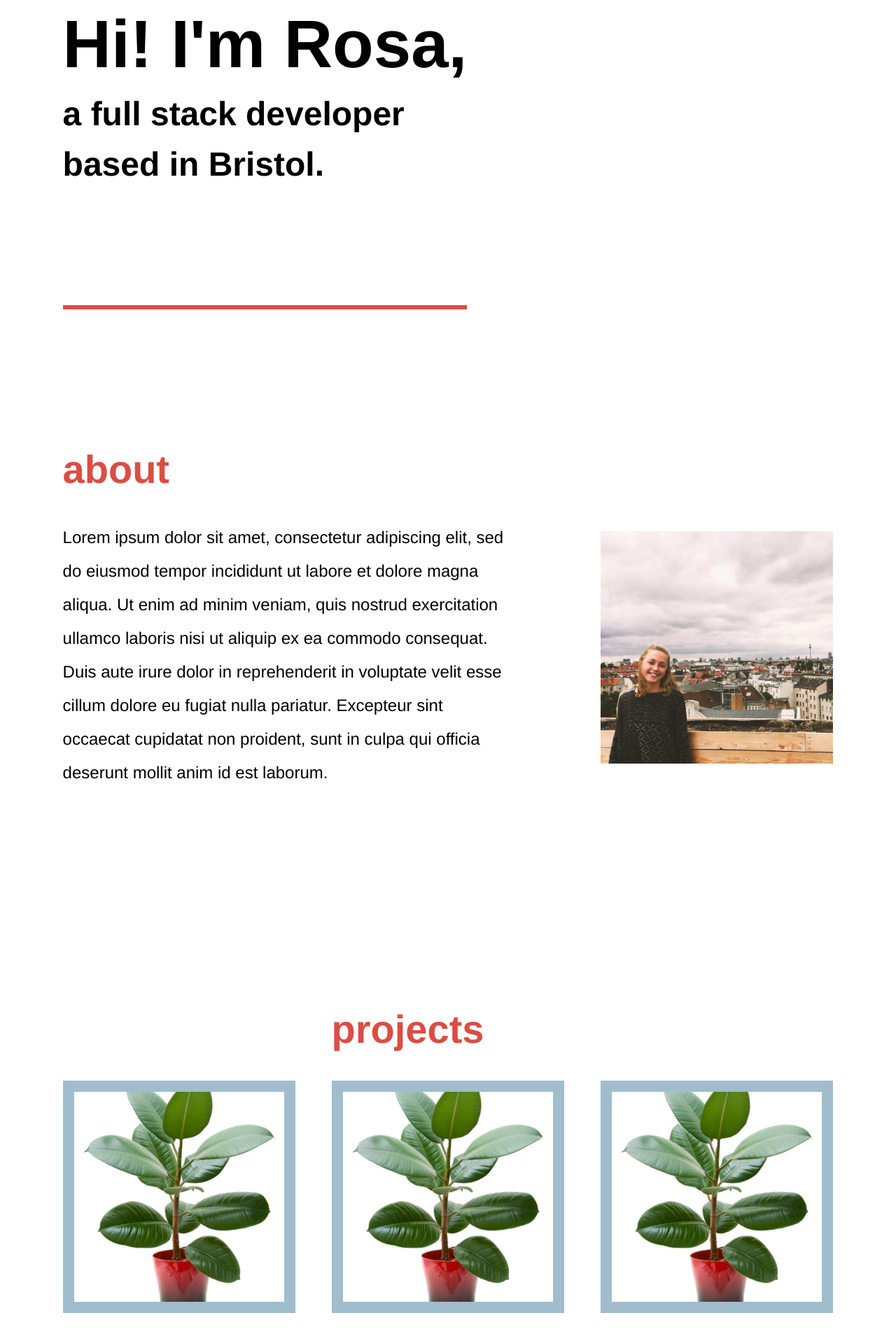
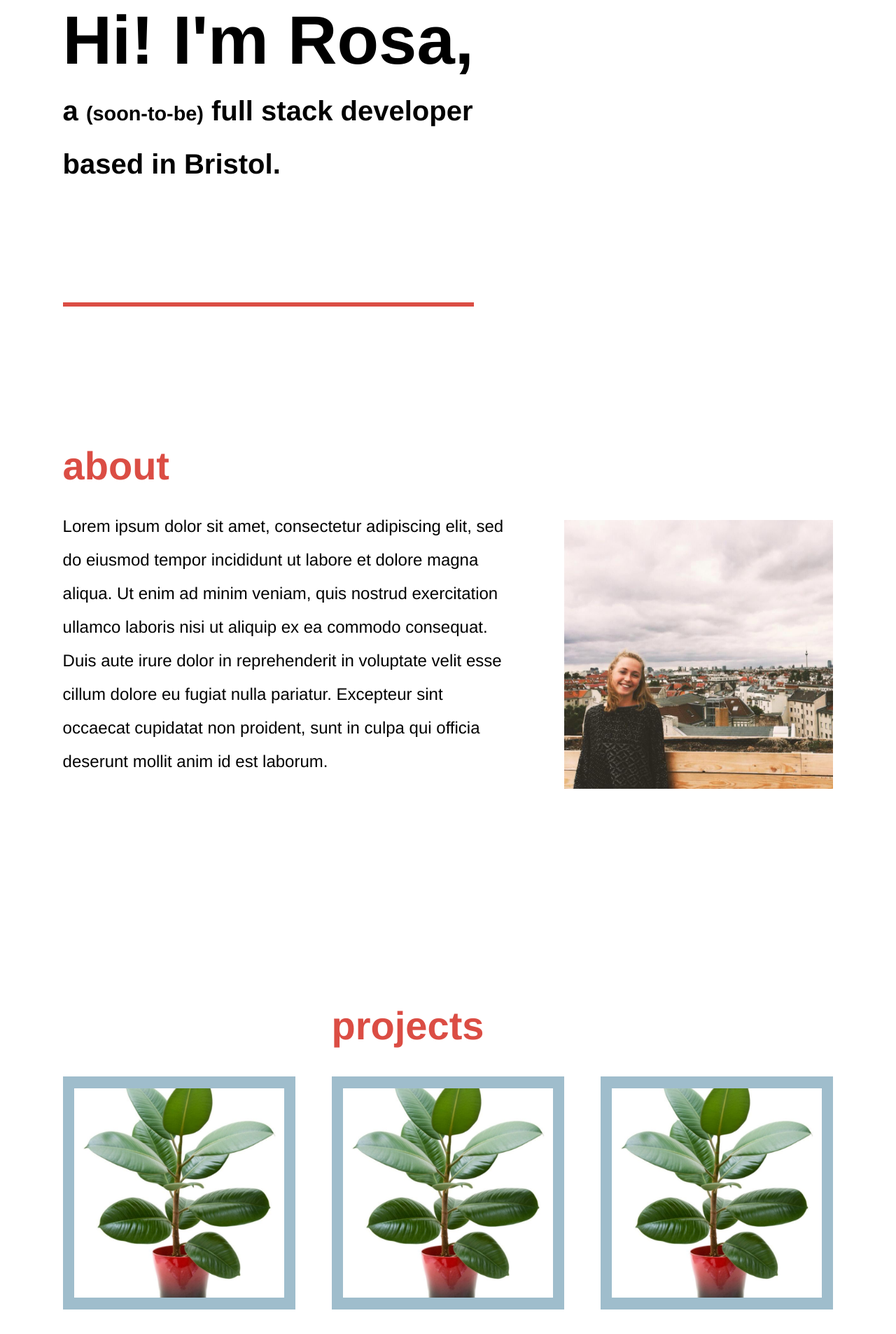
Before and after one commit to ros-a/IO-Academy-Portfolio-Website, a plain HTML site: page index.html in a window 1280 px wide. Shown: the part 273-2179 px from the top of the page at 70% size. Drawn offline with Linux system fonts and the light colour scheme; a web font is replaced by a local one.

Commit message:
added CSS

```diff
--- a/index.html
+++ b/index.html
@@ -25,11 +25,11 @@
     <main>
 
         <section class="homepage">
-        <h1><span class="part1-main-title">Hi! I'm <span class="emphasize-rosa">Rosa,</span></span><br>a full stack developer<br>based in Bristol.</h1>
+            <h1><span class="part1-main-title">Hi! I'm <span class="emphasize-rosa">Rosa,</span></span><br>a <span class="soon-to-be">(soon-to-be)</span> full stack developer<br>based in Bristol.</h1>
         </section>
 
         <section id="about">
-            <h2>about</h2>
+            <h2 class="about-title">about</h2>
             <div class="about-content-container">
                 <p>Lorem ipsum dolor sit amet, consectetur adipiscing elit, sed do eiusmod tempor incididunt ut labore et dolore magna aliqua. Ut enim ad minim veniam, quis nostrud exercitation ullamco laboris nisi ut aliquip ex ea commodo consequat. Duis aute irure dolor in reprehenderit in voluptate velit esse cillum dolore eu fugiat nulla pariatur. Excepteur sint occaecat cupidatat non proident, sunt in culpa qui officia deserunt mollit anim id est laborum.</p>
                 <img class="photo-rosa" src="rosa-placeholder.jpeg" alt="a photo of Rosa">
@@ -40,22 +40,22 @@
             <h2 class="projects-title">projects</h2>
             <div class="projects-container">
                 <div class="projects project1">
-                    <div class="project-image project-image1"></div>
+                    <div class="project-images sproject-image1"></div>
                 </div>
                 <div class="projects project2">
-                    <div class="project-image project-image2"></div>
+                    <div class="project-images project-image2"></div>
                 </div>
                 <div class="projects project3">
-                    <div class="project-image project-image3"></div>
+                    <div class="project-images project-image3"></div>
                 </div>
                 <div class="projects project4">
-                    <div class="project-image project-image4"></div>
+                    <div class="project-images project-image4"></div>
                 </div>
                 <div class="projects project5">
-                    <div class="project-image project-image4"></div>
+                    <div class="project-images project-image4"></div>
                 </div>
                 <div class="projects project6">
-                    <div class="project-image project-image6"></div>
+                    <div class="project-images project-image6"></div>
                 </div>
 
             </div>
--- a/styles.css
+++ b/styles.css
@@ -53,16 +53,20 @@ nav ul li a:hover {
 /* ------------------- homepage ----------------- */
 
 h1 {
-    font-size: 3rem;
+    font-size: 2.5rem;
     line-height: 4.5rem;
     padding-top: 30vh;
 }
 
 .part1-main-title, .emphasize-rosa {
-    font-size: 6rem;
+    font-size: 6.1rem;
     line-height: 8rem;
     border-bottom: 6px solid #DB4D44;
     padding-bottom: 40vh;
+}
+
+.soon-to-be {
+    font-size: 1.8rem;
 }
 
 
@@ -81,6 +85,10 @@ h2 {
     padding: 80px 0 40px 0;
 }
 
+.about-title {
+    padding-bottom: 30px;
+}
+
 p, .email-address {
     font-size: 1.5rem;
     line-height: 3rem;
@@ -89,8 +97,8 @@ p, .email-address {
 }
 
 .photo-rosa {
-    max-width: 26vw;
-    max-height: 26vw;
+    max-width: 30vw;
+    max-height: 40%;
     width: auto;
     height: auto;
     margin-top: 15px;
@@ -121,7 +129,7 @@ p, .email-address {
     align-items: center;
 }
 
-.project-image {
+.project-images {
     background-image: url(plant.jpeg);
     background-size: cover;
     background-position: center;
@@ -129,13 +137,11 @@ p, .email-address {
     background-color: #fff;
     height: 90%;
     width: 90%;
+    display: flex;
+    justify-content: center;
+    align-items: center;
+    text-align: center;
 }
-
-.project-image:hover {
-    opacity: 0.5;
-    background-color: #000;
-}
-
 
 /* ------------------- contact page ----------------- */
 
@@ -168,7 +174,6 @@ p, .email-address {
     margin-right: 35px;
 }
 
-
 @media only screen and (max-width: 950px) {
     html {
         font-size: 87%;
@@ -180,6 +185,7 @@ p, .email-address {
     .about-content-container img {
         width: 100%;
     }
+
     .projects-container {
         flex-wrap: wrap;
     }
@@ -199,7 +205,7 @@ p, .email-address {
     nav ul {
         z-index: 2;
         left: 7vw;
-        right: 4vw;
+        right: 7vw;
         justify-content: space-between;
     }
     nav ul li a {
@@ -207,6 +213,11 @@ p, .email-address {
     }
     html {
         font-size: 70%;
+    }
+    .photo-rosa {
+        max-width: 100%;
+        margin: 40px 0 80px;
+        height: auto;
     }
     .projects-container {
         flex-direction: column;
```
